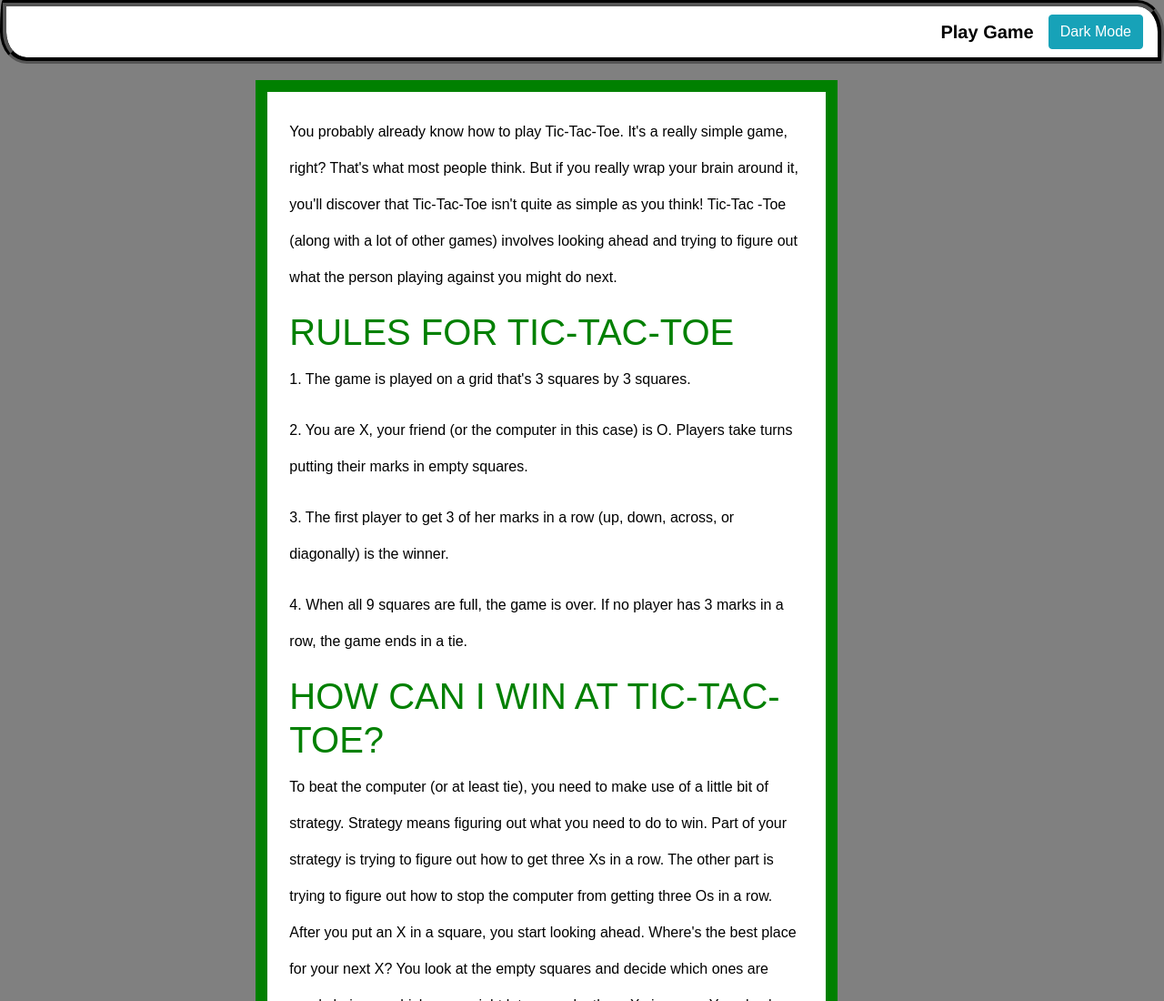
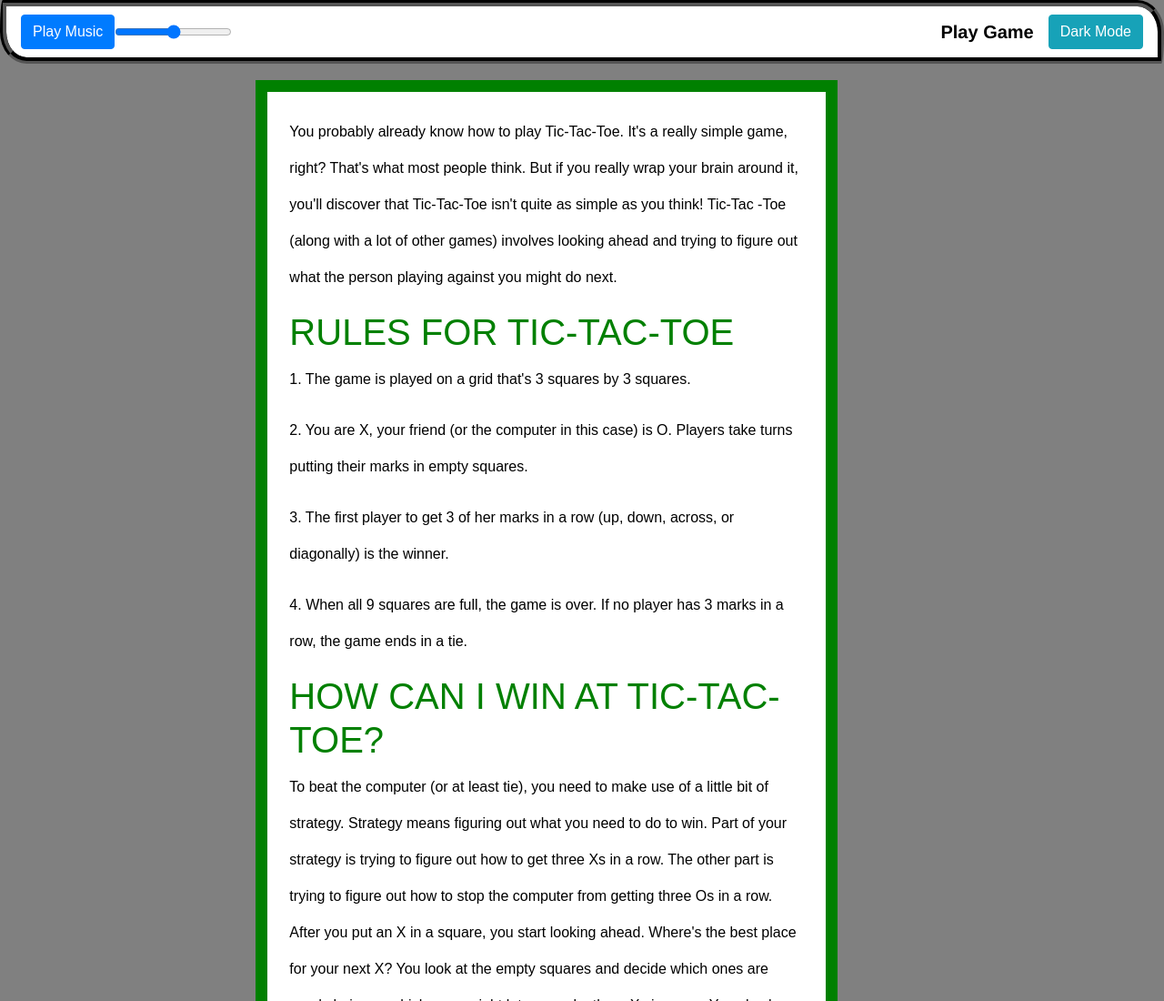
Before and after one commit to leslie-katua-ochieng/tictactoe, a plain HTML site: page index.html in a window 1280 px wide. Shown: the top 1100 px of the page at 91% size. Drawn offline with nearby package versions, Linux system fonts and the light colour scheme.

Commit message:
Update index.html

```diff
--- a/index.html
+++ b/index.html
@@ -35,6 +35,8 @@
   </head>
   <body>
     <nav class="navbar fixed-top" id="hero">
+      <button class="btn btn-primary" onclick="playAudio(this)" type="button">Play Music</button>
+      <input type="range" id="volume-slider">
       <a class="navbar-brand" href="#">Play Game</a>
       <button class="btn btn-info" onclick="myFunction()">Dark Mode</button>
     </nav>
```
